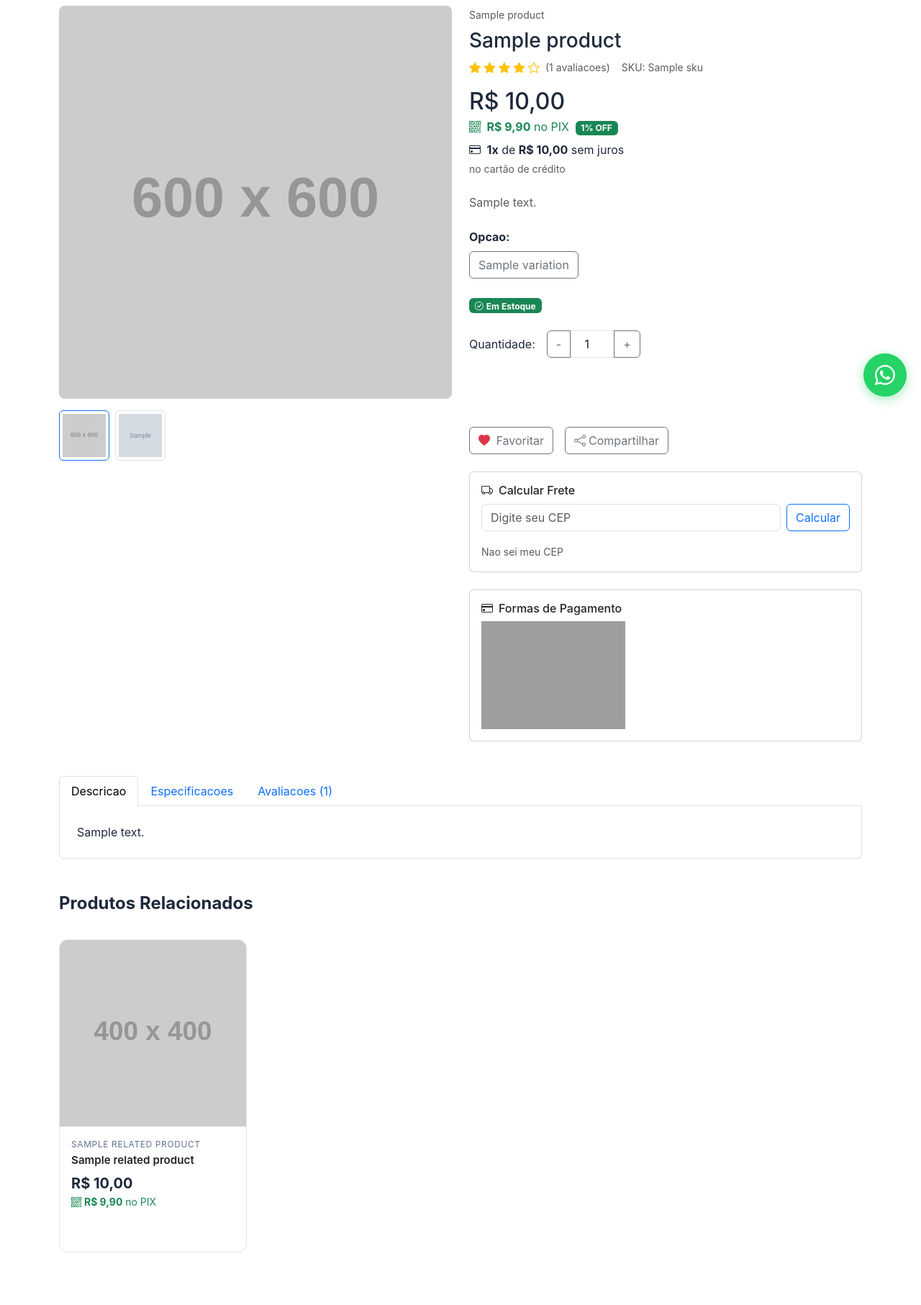
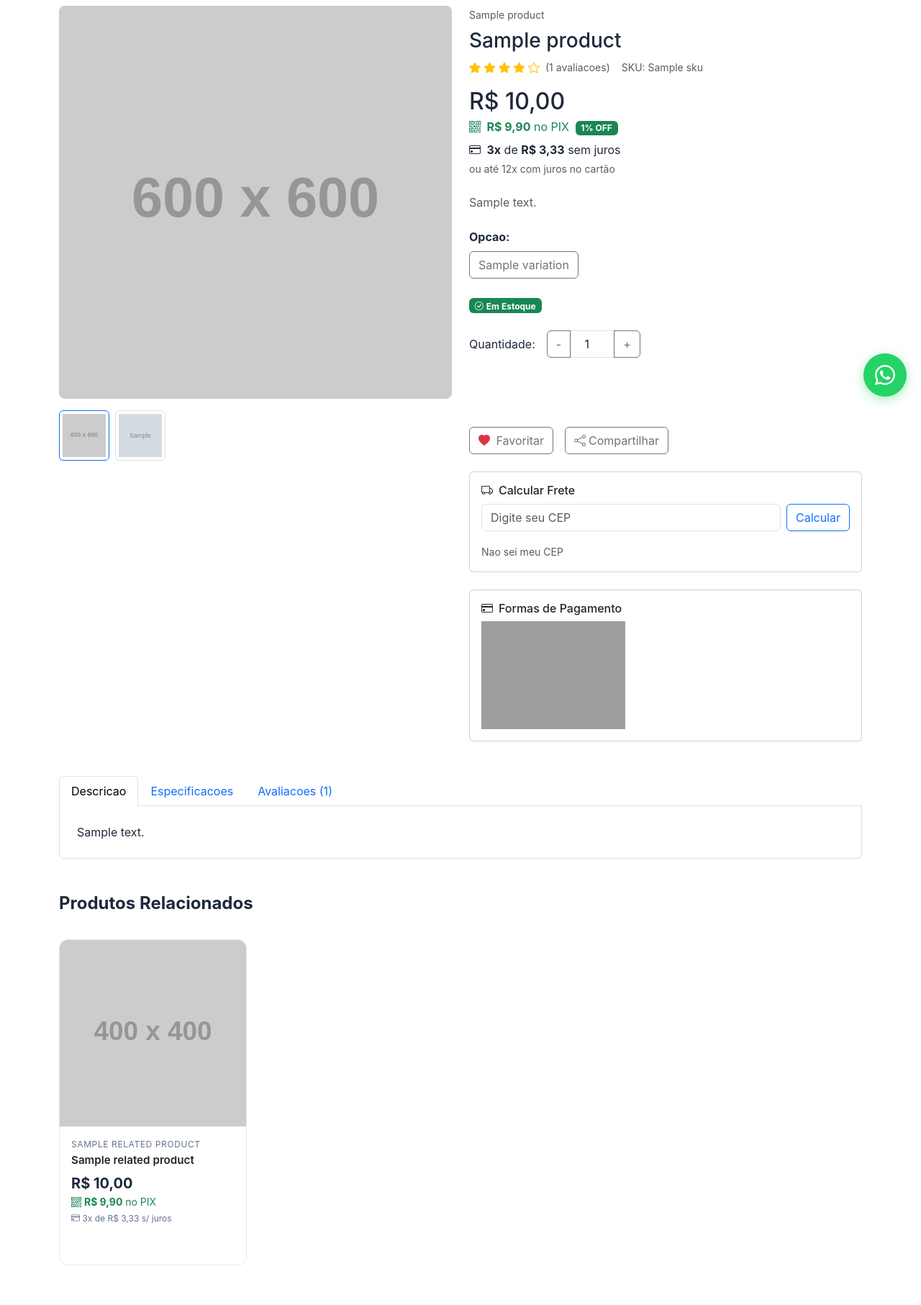
Before and after one commit to princebsb/gpsimports, a CodeIgniter 4 app: the page made by app/Views/front/products/show.php in a window 1280 px wide. Shown: the part 229-2042 px from the top of the page at 72% size. Run offline with PHP 8.4 and a stand-in for CodeIgniter, Linux system fonts and the light colour scheme; the template is opened without the code that fills it: most values are stand-ins (such as "Sample title", 1, 10 or a date in 2020); grey boxes marked "Sample" are stand-in pictures; grey boxes labelled with a size stand in for pictures from a placeholder-image service; data that the repository does not hold is empty; some libraries are stand-ins or nearby versions; grey boxes are pictures that could not be loaded.

Commit message:
Ajusta exibicao de parcelas: 3x sem juros
- Mostra 3x sem juros como destaque
- Menciona ate 12x com juros no cartao

Co-Authored-By: Claude Opus 4.5 <noreply@anthropic.com>

```diff
--- a/app/Views/front/partials/product-card.php
+++ b/app/Views/front/partials/product-card.php
@@ -86,11 +86,8 @@
                 <strong>R$ <?= number_format($pixPrice, 2, ',', '.') ?></strong> no PIX
             </div>
             <div class="installments small">
-                <?php $installments = max(1, min(12, floor($currentPrice / 10))); ?>
-                <?php if ($installments > 1): ?>
-                    <i class="bi bi-credit-card"></i>
-                    <?= $installments ?>x de R$ <?= number_format($currentPrice / $installments, 2, ',', '.') ?>
-                <?php endif; ?>
+                <i class="bi bi-credit-card"></i>
+                3x de R$ <?= number_format($currentPrice / 3, 2, ',', '.') ?> s/ juros
             </div>
         <?php endif; ?>
 
--- a/app/Views/front/products/show.php
+++ b/app/Views/front/products/show.php
@@ -134,13 +134,12 @@
                         <strong>R$ <?= number_format($pixPrice, 2, ',', '.') ?></strong> no PIX
                         <span class="badge bg-success ms-1"><?= $pixDiscount ?>% OFF</span>
                     </div>
-                    <div class="text-primary mb-1">
-                        <i class="bi bi-credit-card me-1"></i>
-                        <?php $installments = max(1, min(12, floor($currentPrice / 10))); ?>
-                        <strong><?= $installments ?>x</strong> de <strong>R$ <?= number_format($currentPrice / $installments, 2, ',', '.') ?></strong> sem juros
+                    <div class="mb-1">
+                        <i class="bi bi-credit-card me-1 text-primary"></i>
+                        <strong>3x</strong> de <strong>R$ <?= number_format($currentPrice / 3, 2, ',', '.') ?></strong> sem juros
                     </div>
                     <div class="text-muted small">
-                        no cartão de crédito
+                        ou até 12x com juros no cartão
                     </div>
                 <?php else: ?>
                     <div class="h2 text-warning mb-1">Consulte</div>
```
